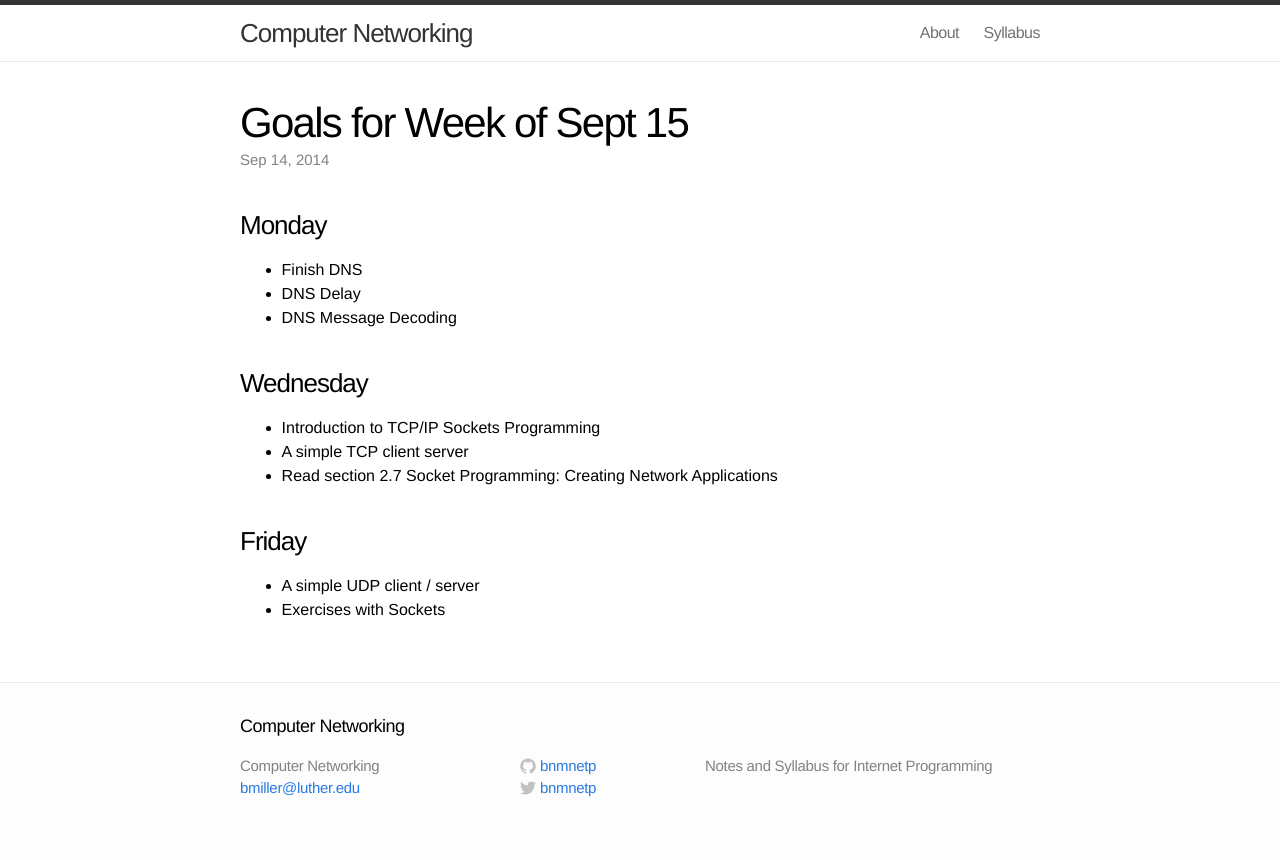
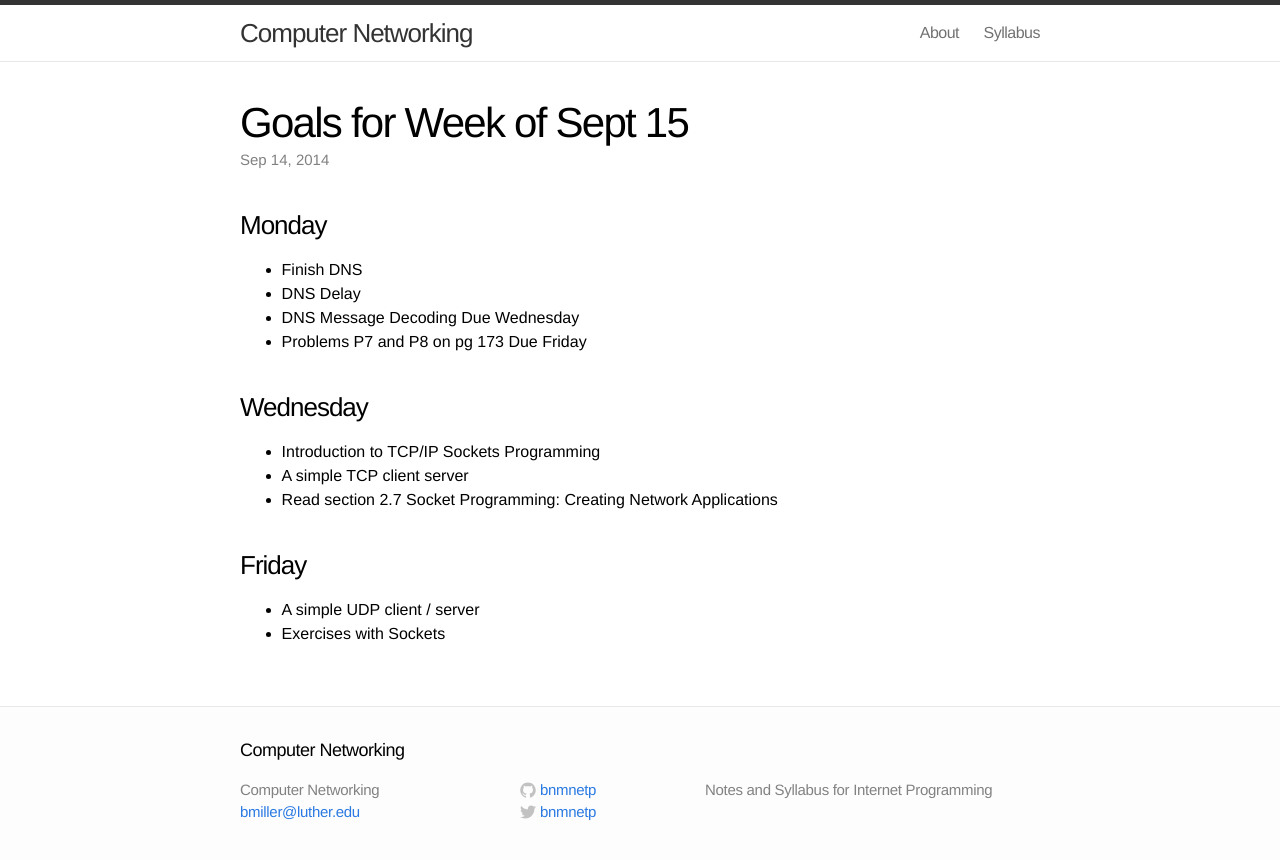
Before and after one commit to bnmnetp/CS341, a Jekyll site: the page built from _posts/2014-09-14-Goals-for-Week-of-Sept-15.markdown, in a window 1280 px wide. Shown: the top 860 px of the page. Built offline with Jekyll 4.4.1, drawn with Linux system fonts in a browser that asks for light colours.

Commit message:
Add homework problems

```diff
--- a/_posts/2014-09-14-Goals-for-Week-of-Sept-15.markdown
+++ b/_posts/2014-09-14-Goals-for-Week-of-Sept-15.markdown
@@ -9,7 +9,8 @@ categories:
 
 * Finish DNS
 * DNS Delay
-* DNS Message Decoding
+* DNS Message Decoding Due Wednesday
+* Problems P7 and P8 on pg 173 Due Friday
 
 ### Wednesday
 
```
